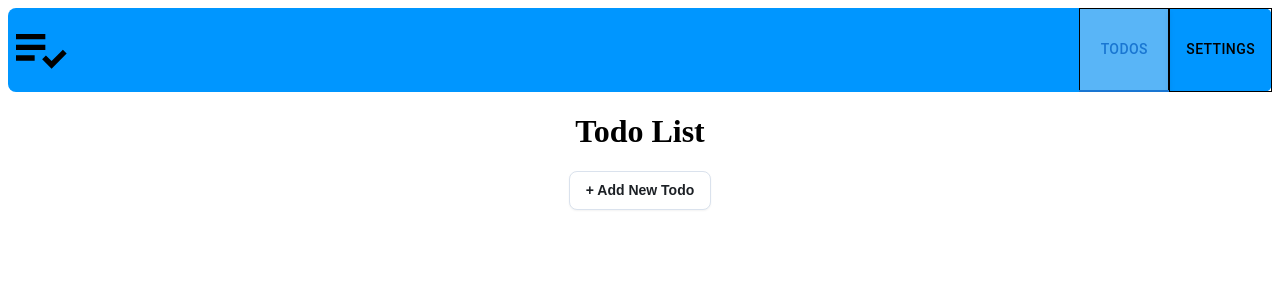
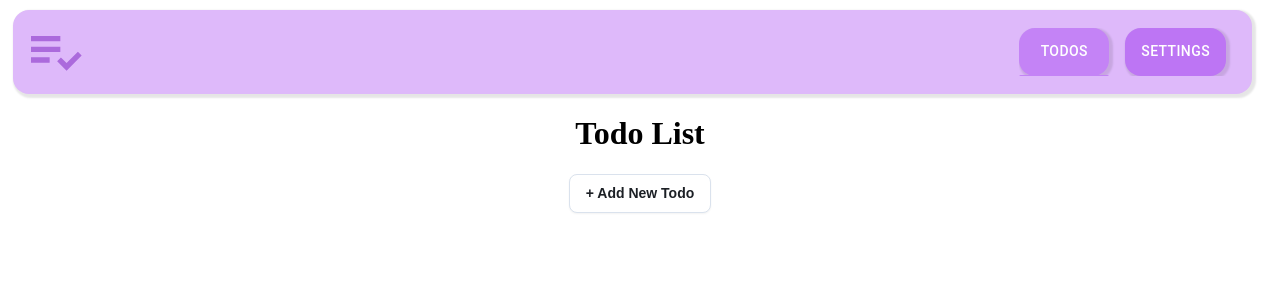
Before and after one commit to TBdilum/Todo-Web, a React (Vite) app: page / in a window 1280 px wide. Shown: the top 300 px of the page. Built offline with nearby package versions, Linux system fonts and the light colour scheme.

Commit message:
style: :art: Navbar tabs change
changed css of the navbar.

```diff
--- a/src/App.jsx
+++ b/src/App.jsx
@@ -1,5 +1,4 @@
-import React from "react";
-import { DarkModeProvider } from "./Components/DarkMode";
+import { DarkModeProvider } from "./components/DarkMode";
 import {
   Route,
   RouterProvider,
--- a/src/Components/Navbar.jsx
+++ b/src/Components/Navbar.jsx
@@ -17,33 +17,53 @@ export default function Navbar() {
       sx={{
         display: "flex",
         justifyContent: "space-between",
-        marginBottom: "none",
-        backgroundColor: "#0096FF",
-        borderRadius: "0.5rem",
-        borderShadow: "0.1rem 0.1rem 0.1rem #000000",
         alignItems: "center",
+        marginRight: "20px",
+        marginLeft: "5px",
+        marginTop: "10px",
+        backgroundColor: "#DEB9FA",
+        boxShadow: "2px 2px 2px 2px rgba(0,0,0,0.1)",
+        padding: "10px",
+        borderRadius: "16px",
       }}
     >
-      <PlaylistAddCheckIcon style={{ fontSize: "4rem", color: "#305cdef" }} />
+      <PlaylistAddCheckIcon style={{ fontSize: "4rem", color: "#AB6ADC" }} />
 
       <Tabs
         value={value}
         onChange={handleChange}
-        sx={{ height: "fit-content" }}
+        sx={{
+          display: "flex",
+          alignItems: "center",
+          paddingLeft: "300px",
+          "& .MuiTabs-indicator": {
+            backgroundColor: "#C483F6",
+            bottom: "-3px",
+            height: "4px",
+            borderRadius: "4px",
+          },
+        }}
       >
         <Tab
           component={Link}
           to="/"
           label="Todos"
           sx={{
-            color: value === 0 ? "white" : "black",
-            backgroundColor: value === 0 ? "#59b5f7" : "transparent",
-            borderColor: value === 0 ? "#000000" : "transparent",
-            borderWidth: value === 0 ? "10px" : "none",
-            padding: "2rem 1rem",
-            border: "1px solid #000000",
-            boxShadow: "0 4px 6px rgba(0, 0, 0, 0.1)",
-            "&:hover": { backgroundColor: "#59b5f7", color: "white" },
+            color: "white",
+            backgroundColor: "#BD75F4",
+            padding: "0.5rem 1rem",
+            borderRadius: "16px",
+            height: "auto",
+            "&:hover": {
+              backgroundColor: "#C483F6",
+              transition: "ease-in 0.2s",
+            },
+            marginRight: "16px",
+            "&.Mui-selected": {
+              color: "white",
+              backgroundColor: "#C483F6",
+            },
+            boxShadow: "2px 2px 2px 2px rgba(0,0,0,0.1)",
           }}
         />
         <Tab
@@ -51,14 +71,21 @@ export default function Navbar() {
           to="/settings"
           label="Settings"
           sx={{
-            color: value === 1 ? "white" : "black",
-            backgroundColor: value === 1 ? "#59b5f7" : "transparent",
-            borderColor: value === 1 ? "#000000" : "transparent",
-            borderWidth: value === 1 ? "10px" : "none",
-            padding: "2rem 1rem",
-            border: "1px solid #000000",
-            boxShadow: "0 4px 6px rgba(0, 0, 0, 0.1)",
-            "&:hover": { backgroundColor: "#59b5f7", color: "white" },
+            color: "white",
+            backgroundColor: "#BD75F4",
+            padding: "0.5rem 1rem",
+            borderRadius: "16px",
+            height: "auto",
+            boxShadow: "2px 2px 2px 2px rgba(0,0,0,0.1)",
+            "&:hover": {
+              backgroundColor: "#C483F6",
+              transition: "ease-in 0.2s",
+            },
+            marginRight: "16px",
+            "&.Mui-selected": {
+              color: "white",
+              backgroundColor: "#C483F6",
+            },
           }}
         />
       </Tabs>
```
